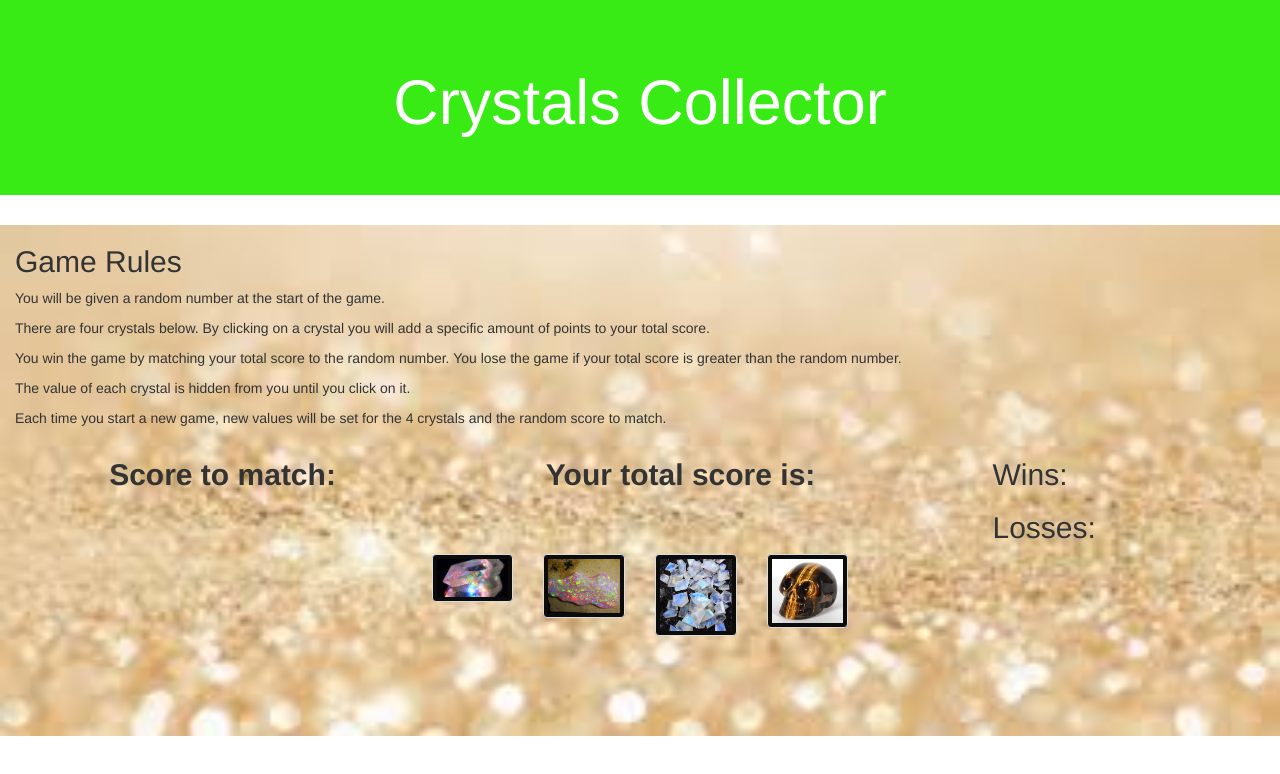
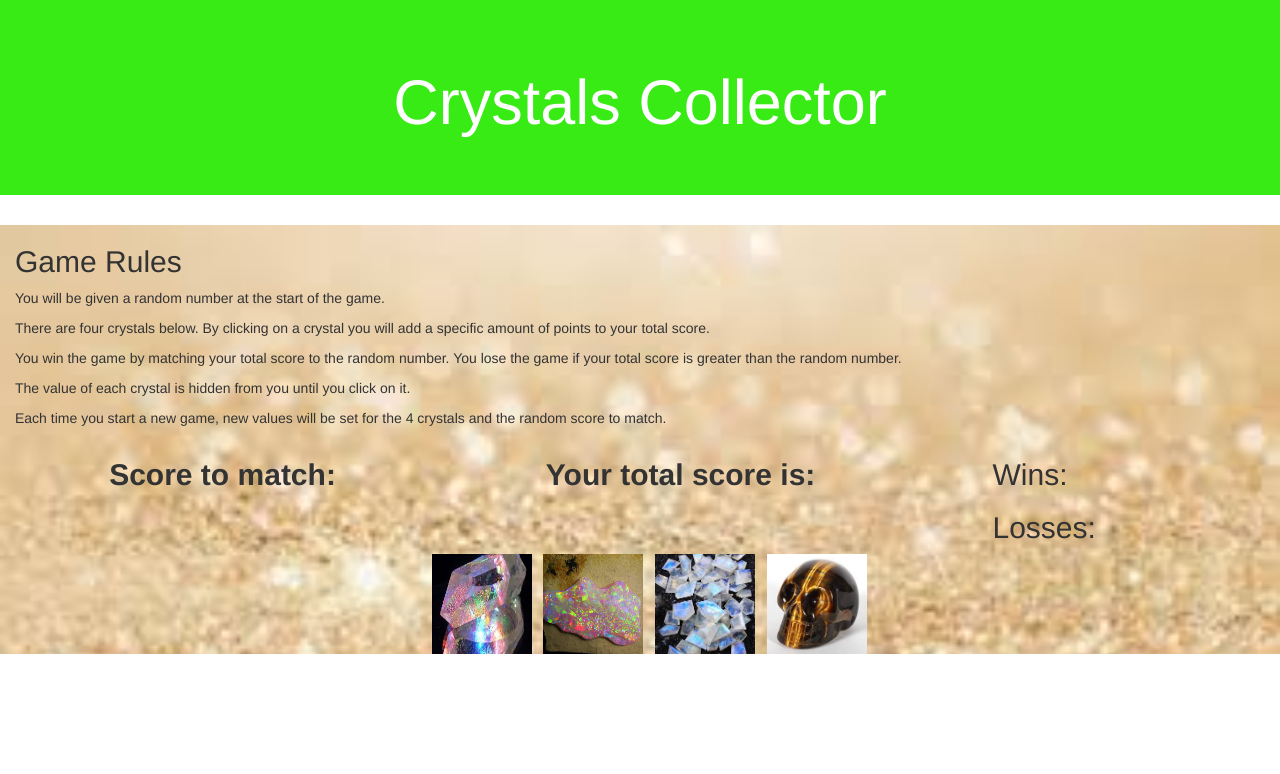
Before and after one commit to LaurenSantos23/unit-4-game, a plain HTML site: page index.html in a window 1280 px wide. Shown: the top 774 px of the page. Drawn offline with nearby package versions, Linux system fonts and the light colour scheme.

Commit message:
made the pics prettier

```diff
--- a/assets/css/style.css
+++ b/assets/css/style.css
@@ -1,6 +1,6 @@
 .container-fluid {
     background-image: url("../images/crystal-background.jpg");
-    background-size: 100% 100%;
+    background-size: cover;
     margin: 0px;
     padding: 0px;
 }
@@ -26,9 +26,6 @@
     display: inline-block;
     max-width: 100%;
     height: auto;
-        margin-bottom: 100px;
-        line-height: 1.42857143;
-        background-color: rgb(12, 12, 12);
-        border: 1px solid #ddd;
-        border-radius: 4px;
+    padding: 4px;
+    margin-bottom: 400px;
 }
--- a/assets/javascript/game.js
+++ b/assets/javascript/game.js
@@ -2,6 +2,29 @@
 
 //Make four buttons with on click event
 
+$(document).ready(function() {
+        $("#crystal-1").on("click", function(){
+            console.log("crystal-1")
+        })
+})
+
+$(document).ready(function() {
+    $("#crystal-2").on("click", function(){
+        console.log("crystal-2")
+    })
+})
+
+$(document).ready(function() {
+    $("#crystal-3").on("click", function(){
+        console.log("crystal-3")
+    })
+})
+
+$(document).ready(function() {
+    $("#crystal-4").on("click", function(){
+        console.log("crystal-4")
+    })
+})
 //player is shown random number at start of every game
 
 //make random number generator for number for 4 crystals and number for player to match
--- a/index.html
+++ b/index.html
@@ -50,28 +50,24 @@
           </div>
         </div>
       </div>
-      <div class="row text-right">
+      <div class="row text-center">
         <div class="col-sm-4"></div>
-        <div class="col-sm-1"><img alt="Crystal-1"
-             class="img-thumbnail blue"
-             height="400px"
+        <div class="col-sm-1"><img height="100px"
+             id="Crystal-1"
              src="assets/images/crystal-1.jpg"
-             width="350px"></div>
-        <div class="col-sm-1"><img alt="Crystal-2"
-             class="img-thumbnail red"
-             height="400px"
+             width="100px"></div>
+        <div class="col-sm-1"><img height="100px"
+             id="Crystal-2"
              src="assets/images/crystal-2.jpg"
-             width="400px"></div>
-        <div class="col-sm-1"><img alt="Crystal-3"
-             class="img-thumbnail yellow"
-             height="400px"
+             width="100px"></div>
+        <div class="col-sm-1"><img height="100px"
+             id="Crystal-3"
              src="assets/images/crystal-3.jpg"
-             width="400px"></div>
-        <div class="col-sm-1"><img alt="Crystal-4"
-             class="img-thumbnail green"
-             height="400px"
+             width="100px"></div>
+        <div class="col-sm-1"><img height="100px"
+             id="Crystal-4"
              src="assets/images/crystal-4.jpg"
-             width="400px"></div>
+             width="100px"></div>
         <div class="col-sm-4"></div>
       </div>
     </div>
```
Lines whose indentation alone changed are shown as unchanged.
